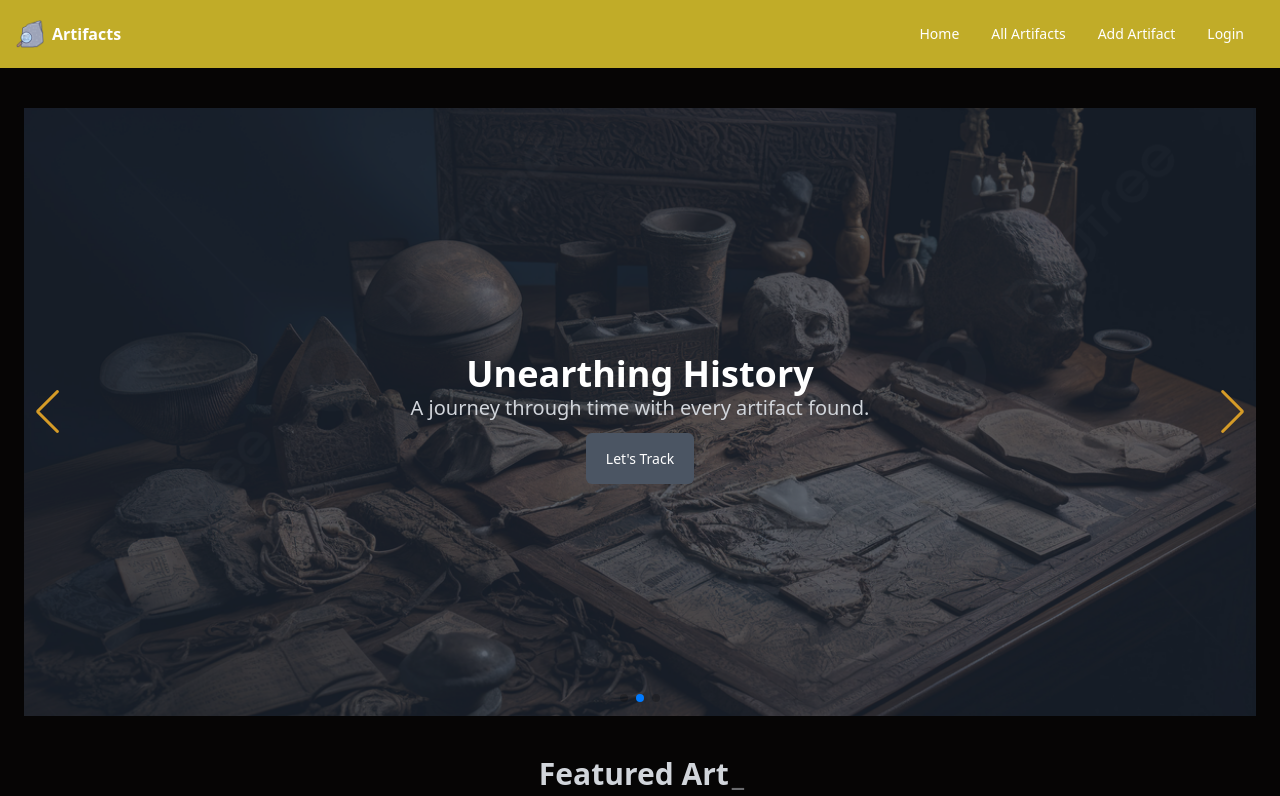
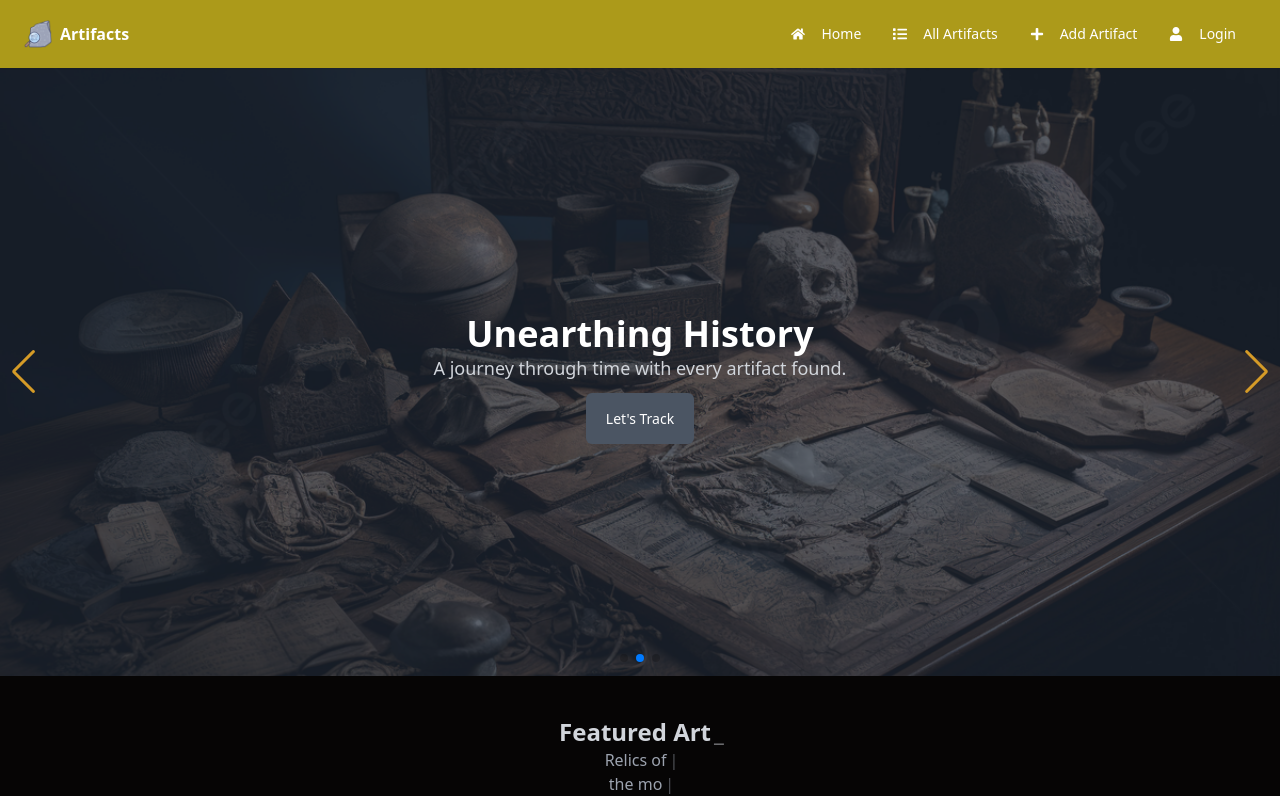
Before and after one commit to khademulmowla/artifacts, a React (Vite) app: page / in a window 1280 px wide. Shown: the top 796 px of the page. Built offline with nearby package versions, Linux system fonts and the light colour scheme; no server answers.

Commit message:
added navbar dropdown,updated carousel and responsiveness of these

```diff
--- a/package.json
+++ b/package.json
@@ -20,6 +20,7 @@
     "react-dom": "^18.3.1",
     "react-helmet-async": "^2.0.5",
     "react-hot-toast": "^2.4.1",
+    "react-icons": "^5.4.0",
     "react-router-dom": "^7.1.0",
     "react-simple-typewriter": "^5.0.1",
     "sort-by": "^1.2.0",
--- a/src/components/ArtifactCard.jsx
+++ b/src/components/ArtifactCard.jsx
@@ -2,9 +2,9 @@ import React from 'react';
 import { Link } from 'react-router-dom';
 
 const ArtifactCard = ({ art }) => {
-    const { artiName, artiImg, category, history, create, discoverAt, discoverBy, location, name, email, like_count, _id } = art || {}
+    const { artiName, artiImg, category, history, like_count, _id } = art || {}
     return (
-        <div className="w-full max-w-sm px-4 py-3 bg-gray-800 text-gray-200 border border-gray-600 rounded-md shadow-lg hover:shadow-xl hover:scale-[1.05] transition-transform duration-300 flex flex-col">
+        <div className="w-full px-4 py-3 bg-gray-800 text-gray-200 border border-gray-600 rounded-md shadow-lg hover:shadow-xl hover:scale-[1.05] transition-transform duration-300 flex flex-col">
             <div className="w-full h-48 overflow-hidden rounded-t-md">
                 <img
                     src={artiImg}
@@ -15,7 +15,7 @@ const ArtifactCard = ({ art }) => {
             <div className="flex-1 p-4">
                 <div className="flex items-center justify-between">
                     <span className="text-xl font-bold text-white">{artiName}</span>
-                    <span className="px-3 py-1 text-[8px] text-blue-800 uppercase bg-blue-200 rounded-full">
+                    <span className="px-3 py-1 text-[8px] border bg-blue-900 uppercase rounded-full">
                         {category}
                     </span>
                 </div>
--- a/src/components/Carousel.jsx
+++ b/src/components/Carousel.jsx
@@ -14,7 +14,7 @@ import bgimg3 from '../assets/images/carousel3.jpg'
 
 export default function Carousel() {
     return (
-        <div className='container px-6 py-10 mx-auto'>
+        <div className='container mx-auto mb-10'>
             <Swiper
                 spaceBetween={30}
                 centeredSlides={true}
--- a/src/components/FeaturedArtifacts.jsx
+++ b/src/components/FeaturedArtifacts.jsx
@@ -19,9 +19,9 @@ const FeaturedArtifacts = () => {
         }
     };
     return (
-        <div>
-            <div className="w-1/2 mx-auto">
-                <h2 className="text-3xl font-bold text-center text-gray-300">
+        <div className='mb-8'>
+            <div className="w-1/2 mx-auto ">
+                <h2 className="text-xl md:text-2xl font-bold text-center text-gray-300">
                     <Typewriter
                         words={['Featured Artifacts']}
                         loop={0}
@@ -36,7 +36,20 @@ const FeaturedArtifacts = () => {
                     <Typewriter
                         words={[
                             'Relics of History, Revived',
-                            'Dive into the stories behind the most treasured artifacts.',
+                        ]}
+                        loop={0}
+                        cursor
+                        cursorStyle="|"
+                        typeSpeed={70}
+                        deleteSpeed={50}
+                        delaySpeed={2000}
+                    />
+                </p>
+                <p className="text-center text-gray-400">
+                    <Typewriter
+                        words={[
+                            'Dive into the stories behind',
+                            'the most treasured artifacts.',
                         ]}
                         loop={0}
                         cursor
@@ -47,13 +60,13 @@ const FeaturedArtifacts = () => {
                     />
                 </p>
             </div>
-            <div className='grid grid-cols-1 px-6 gap-8 my-6 xl:mt-16 md:grid-cols-2 lg:grid-cols-3 xl:grid-cols-4'>
+            <div className='grid grid-cols-1 px-8 gap-8 mt-10 md:grid-cols-2 lg:grid-cols-3 xl:grid-cols-4'>
                 {
                     arts.map(art => <ArtifactCard art={art} key={art._id}></ArtifactCard>)
                 }
             </div>
             <div className='text-center my-6'>
-                <Link to="/artifacts" className='text-white btn btn-sm bg-[#ac9a1a] hover:bg-gray-800'>See All</Link>
+                <Link to="/artifacts" className='text-white btn btn-sm bg-[#ac9a1a] hover:bg-blue-900'>See All</Link>
             </div>
         </div>
     );
--- a/src/components/Navbar.jsx
+++ b/src/components/Navbar.jsx
@@ -1,10 +1,13 @@
-import { useContext } from 'react'
-import logo from '../assets/images/logo.png'
-import { AuthContext } from '../providers/AuthProvider'
-import { Link, useNavigate } from 'react-router-dom'
+import { useContext } from 'react';
+import logo from '../assets/images/logo.png';
+import { AuthContext } from '../providers/AuthProvider';
+import { Link, useNavigate } from 'react-router-dom';
+import { FaHome, FaList, FaPlus, FaUser, FaHeart, FaSignOutAlt } from 'react-icons/fa';
+
 const Navbar = () => {
-    const { user, logOut } = useContext(AuthContext)
+    const { user, logOut } = useContext(AuthContext);
     const navigate = useNavigate();
+
     const handleLogOut = async () => {
         try {
             await logOut();
@@ -15,28 +18,85 @@ const Navbar = () => {
     };
 
     return (
-        <div className='navbar bg-[#c1ac28] text-white shadow-sm container px-4 mx-auto'>
-            <div className='flex-1'>
+        <div className='navbar bg-[#ac9a1a] text-white shadow-sm container px-4 mx-auto'>
+            {/* Left side - Mobile Dropdown */}
+            <div className="flex-1 lg:hidden">
+                <div className="dropdown">
+                    <div tabIndex={0} role="button" className="btn btn-ghost text-white">
+                        <svg
+                            xmlns="http://www.w3.org/2000/svg"
+                            className="h-5 w-5"
+                            fill="none"
+                            viewBox="0 0 24 24"
+                            stroke="currentColor">
+                            <path
+                                strokeLinecap="round"
+                                strokeLinejoin="round"
+                                strokeWidth="2"
+                                d="M4 6h16M4 12h8m-8 6h16" />
+                        </svg>
+                    </div>
+                    <ul
+                        tabIndex={0}
+                        className="menu menu-sm dropdown-content bg-[#ac9a1a] rounded-box z-[1] mt-3 p-2 shadow">
+                        <li>
+                            <Link to='/'><FaHome className="inline mr-2" />Home</Link>
+                        </li>
+                        <li>
+                            <Link to='/artifacts'><FaList className="inline mr-2" />All Artifacts</Link>
+                        </li>
+                        <li>
+                            <Link to='/add-artifact'><FaPlus className="inline mr-2" />Add Artifact</Link>
+                        </li>
+                        {!user && (
+                            <li>
+                                <Link to='/login'><FaUser className="inline mr-2" />Login</Link>
+                            </li>
+                        )}
+                        {user && (
+                            <>
+                                <li>
+                                    <Link to='/liked-artifacts'><FaHeart className="inline mr-2" />Liked Artifacts</Link>
+                                </li>
+                                <li>
+                                    <Link to='/my-artifacts'><FaUser className="inline mr-2" />My Artifacts</Link>
+                                </li>
+                                <li>
+                                    <button
+                                        onClick={handleLogOut}
+                                        className="text-white">
+                                        <FaSignOutAlt className="inline mr-2" />Logout
+                                    </button>
+                                </li>
+                            </>
+                        )}
+                    </ul>
+                </div>
+            </div>
+
+            {/* Right side - Logo for Mobile */}
+            <div className='lg:flex-1 lg:pl-2 flex justify-end lg:justify-start'>
                 <Link to='/' className='flex gap-2 items-center'>
                     <img className='w-auto h-7' src={logo} alt='' />
                     <span className='font-bold'>Artifacts</span>
                 </Link>
             </div>
-            <div className='flex-none'>
+
+            {/* Right side - Navigation and User Dropdown for Desktop */}
+            <div className='flex-none pr-2 hidden lg:flex'>
                 <ul className='menu menu-horizontal px-1'>
                     <li>
-                        <Link to='/'>Home</Link>
+                        <Link to='/'><FaHome className="inline mr-2" />Home</Link>
                     </li>
                     <li>
-                        <Link to='/artifacts'>All Artifacts</Link>
+                        <Link to='/artifacts'><FaList className="inline mr-2" />All Artifacts</Link>
                     </li>
                     <li>
-                        <Link to='/add-artifact'>Add Artifact</Link>
+                        <Link to='/add-artifact'><FaPlus className="inline mr-2" />Add Artifact</Link>
                     </li>
-
                     {!user && (
                         <li>
-                            <Link to='/login'>Login</Link>
+                            <Link to='/login'><FaUser className="inline mr-2" />Login</Link>
                         </li>
                     )}
                 </ul>
@@ -61,17 +121,17 @@ const Navbar = () => {
                             className='menu menu-sm dropdown-content mt-3 z-[1] p-2 shadow bg-[#c1ac28] rounded-box w-52'
                         >
                             <li>
-                                <Link to='/liked-artifacts'>Liked Artifacts</Link>
+                                <Link to='/liked-artifacts'><FaHeart className="inline mr-2" />Liked Artifacts</Link>
                             </li>
                             <li>
-                                <Link to='/my-artifacts'>My Artifacts</Link>
+                                <Link to='/my-artifacts'><FaUser className="inline mr-2" />My Artifacts</Link>
                             </li>
                             <li className='mt-2'>
                                 <button
                                     onClick={handleLogOut}
                                     className='bg-gray-800 hover:bg-gray-500 block text-center'
                                 >
-                                    Logout
+                                    <FaSignOutAlt className="inline mr-2" />Logout
                                 </button>
                             </li>
                         </ul>
@@ -79,7 +139,7 @@ const Navbar = () => {
                 )}
             </div>
         </div>
-    )
-}
+    );
+};
 
-export default Navbar
+export default Navbar;
--- a/src/components/Slide.jsx
+++ b/src/components/Slide.jsx
@@ -13,7 +13,7 @@ const Slide = ({ image, text, text2 }) => {
                     <h1 className='text-3xl font-semibold text-white lg:text-4xl'>
                         {text}
                     </h1>
-                    <p className='text-xl text-gray-300'>{text2}</p>
+                    <p className='text-lg text-gray-300 max-w-xs md:max-w-md'>{text2}</p>
                     <br />
                     <Link
                         to='/artifacts'
--- a/src/layouts/Main.jsx
+++ b/src/layouts/Main.jsx
@@ -5,7 +5,9 @@ import Footer from '../components/Footer';
 const Main = () => {
     return (
         <div className='bg-[#060505]'>
-            <Navbar></Navbar>
+            <div className='sticky top-0 z-50'>
+                <Navbar></Navbar>
+            </div>
             <div className='min-h-[calc(100vh-306px)]'>
                 <Outlet></Outlet>
             </div>
```
Also changed, not shown: 1 other file (tests, documents, lock files or other folders).
